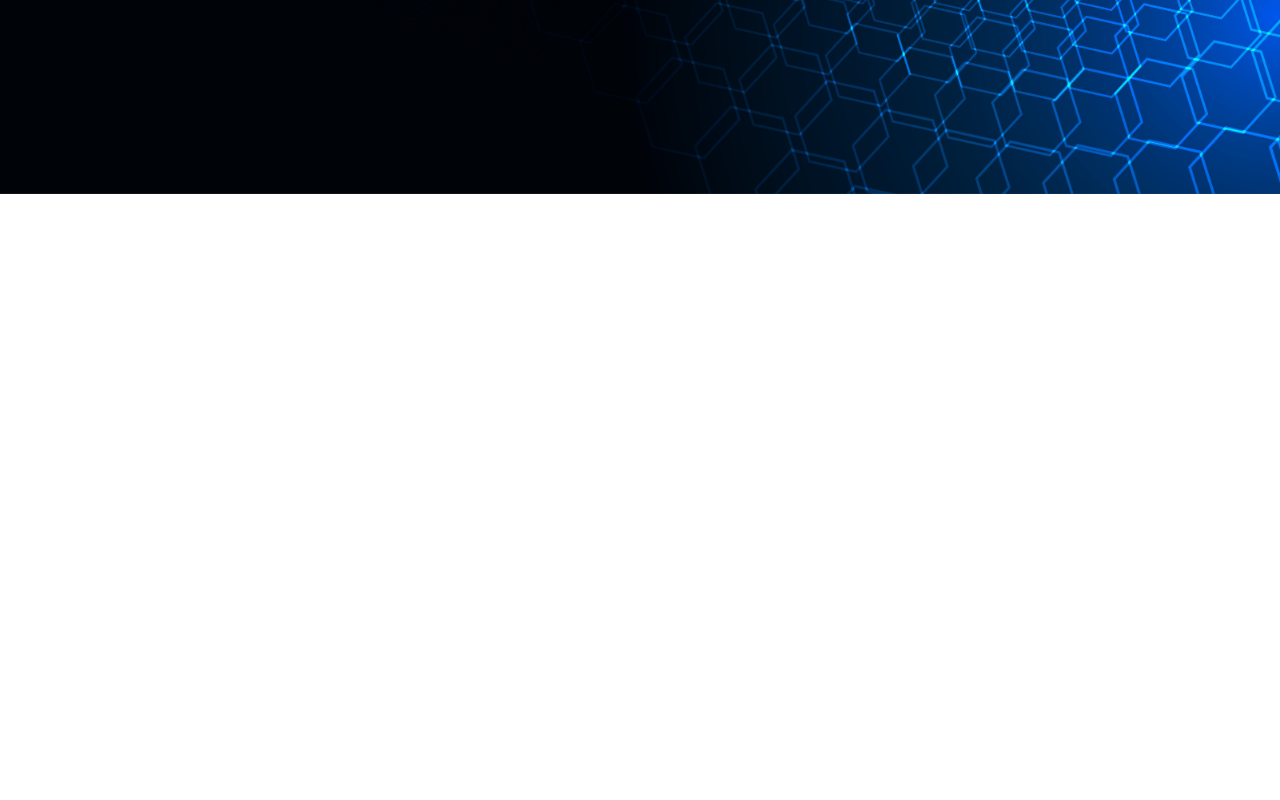
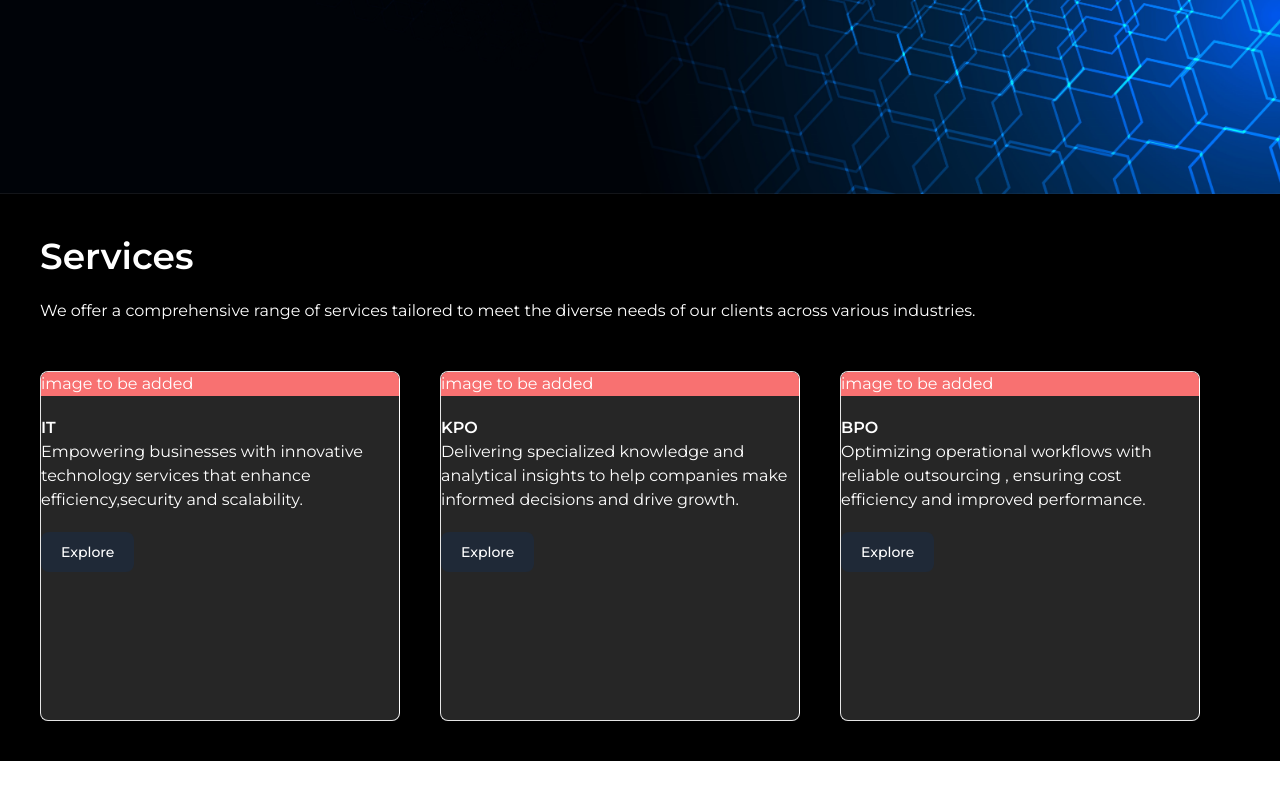
Before and after one commit to Adil0710/furde_infotech, a Next.js app: page / in a window 1280 px wide. Shown: the part 1406-2206 px from the top of the page. Built offline with nearby package versions, Linux system fonts and the light colour scheme.

Commit message:
kainat: added services

```diff
--- a/src/app/page.tsx
+++ b/src/app/page.tsx
@@ -1,9 +1,11 @@
 import Homepage from "@/components/Homepage";
+import Services from "@/components/Services";
 
 export default function Home() {
   return (
    <div className=" min-h-[300vh]">
    <Homepage/>
+   <Services/>
    </div>
   );
 }
--- /dev/null
+++ b/src/components/Services.tsx
@@ -0,0 +1,50 @@
+import React from "react";
+
+function Services() {
+  return (
+    <div className="bg-black text-white pl-10 pr-20 py-10">
+      <h1 className=" text-4xl font-semibold leading-tight">Services</h1>
+      <p className="mt-5 text-md">
+        We offer a comprehensive range of services tailored to meet the diverse
+        needs of our clients across various industries.
+      </p>
+
+      <div className="grid mt-12 grid-cols-1 sm:grid-cols-3 gap-10">
+
+        <div className="border border-r-white bg-neutral-800 overflow-hidden min-h-[350px] rounded-lg">
+          <div className="bg-red-400">image to be added</div>
+          <div className="pt-5 pb-5">
+            <p className="font-semibold">IT</p>
+            <p>Empowering businesses with innovative technology services that enhance efficiency,security and scalability.</p>
+          </div>
+          <div>
+            <button type="button" className="text-white bg-gray-800 hover:bg-[#1D4ED8] focus:outline-none focus:ring-4 focus:ring-gray-300 font-medium rounded-lg text-sm px-5 py-2.5 me-2 mb-2 dark:bg-gray-800 dark:hover:bg-gray-700 dark:focus:ring-gray-700 dark:border-gray-700">Explore</button>
+          </div>
+        </div>
+        <div className="border border-r-white bg-neutral-800 overflow-hidden min-h-[350px] rounded-lg">
+        <div className="bg-red-400">image to be added</div>
+          <div className="pt-5 pb-5">
+            <p className="font-semibold">KPO</p>
+            <p>Delivering specialized knowledge and analytical insights to help companies make informed decisions and drive growth.</p>
+          </div>
+          <div>
+            <button type="button" className="text-white bg-gray-800 hover:bg-[#1D4ED8] focus:outline-none focus:ring-4 focus:ring-gray-300 font-medium rounded-lg text-sm px-5 py-2.5 me-2 mb-2 dark:bg-gray-800 dark:hover:bg-gray-700 dark:focus:ring-gray-700 dark:border-gray-700">Explore</button>
+          </div>
+          </div>
+        <div className="border border-r-white bg-neutral-800 overflow-hidden min-h-[350px] rounded-lg">
+        <div className="bg-red-400">image to be added</div>
+          <div className="pt-5 pb-5">
+            <p className="font-semibold">BPO</p>
+            <p>Optimizing operational workflows with reliable outsourcing , ensuring cost efficiency and improved performance.</p>
+          </div>
+          <div>
+            <button type="button" className="text-white bg-gray-800 hover:bg-[#1D4ED8] focus:outline-none focus:ring-4 focus:ring-gray-300 font-medium rounded-lg text-sm px-5 py-2.5 me-2 mb-2 dark:bg-gray-800 dark:hover:bg-gray-700 dark:focus:ring-gray-700 dark:border-gray-700">Explore</button>
+          </div>
+        </div>
+      </div>
+
+    </div>
+  );
+}
+
+export default Services;
```
